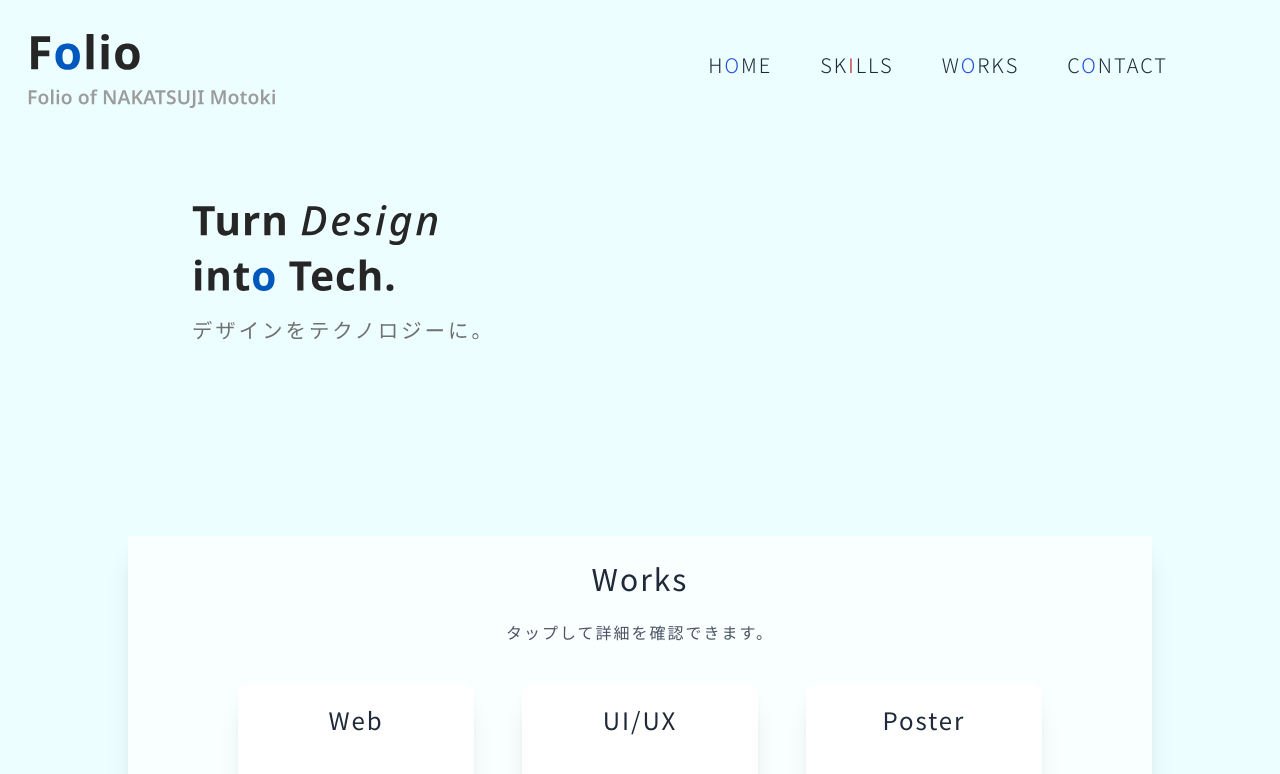
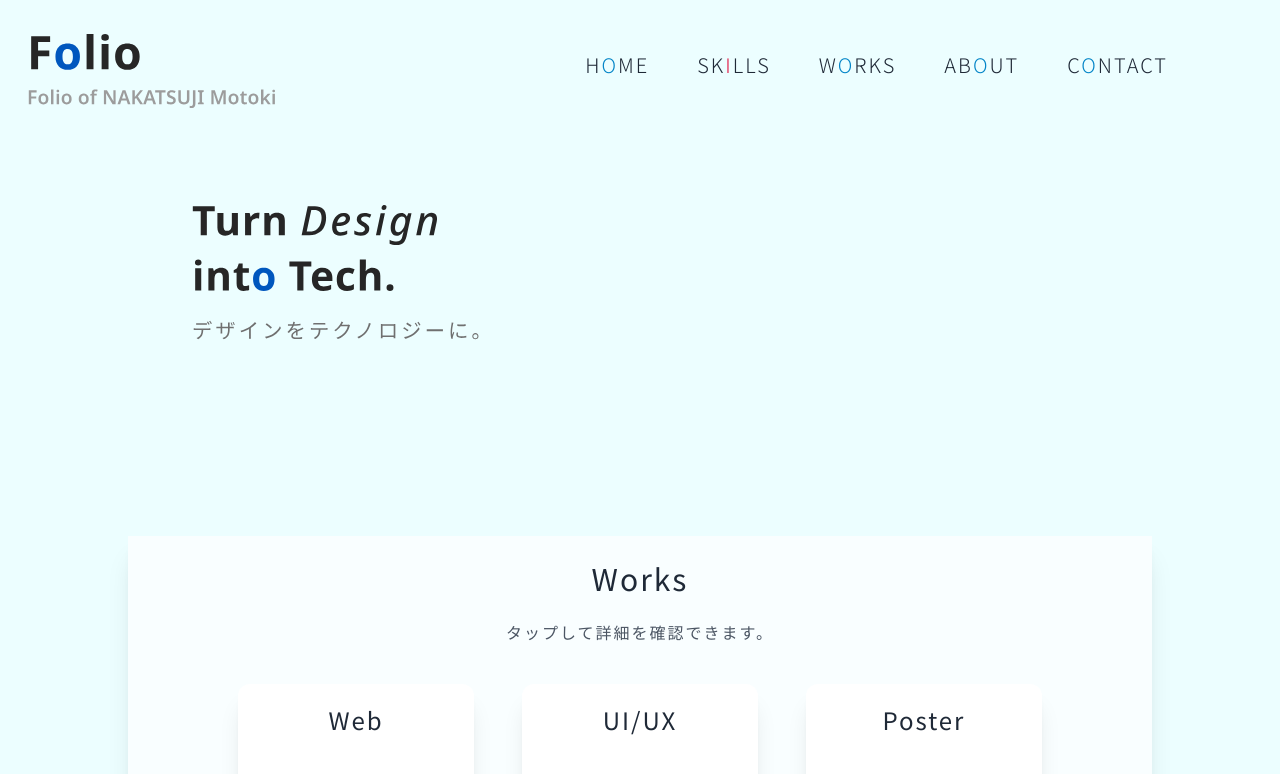
Before and after one commit to katsuji3197/Portfolio-Next, a Next.js app: page / in a window 1280 px wide. Shown: the top 774 px of the page. Built offline with nearby package versions, Linux system fonts and the light colour scheme.

Commit message:
feat:ヘッダー類の調整

```diff
--- a/ui/Header.tsx
+++ b/ui/Header.tsx
@@ -13,18 +13,21 @@ export function Header() {
       <Link href="/" className="item-center flex pl-[27px] hover:opacity-30">
         <Image src="/title.svg" alt="タイトル" width={250} height={33} />
       </Link>
-      <div className="g-black hidden bg-opacity-30 md:flex md:items-center md:justify-between md:pr-[7rem] font-light text-gray-800">
-          <Link href='/' className='text-xl text-thin hover:text-gray-400'>
-            H<span className='text-blue-700'>O</span>ME
+      <div className="g-black hidden bg-opacity-30 md:flex md:items-center md:justify-between md:pr-[3rem] xl:pr-[7rem] font-light text-gray-800">
+          <Link href='/' className='text-base xl:text-xl text-thin hover:text-gray-400'>
+            H<span className='text-sky-600'>O</span>ME
           </Link>
-          <Link href='/skills' className='pl-12 text-xl hover:text-gray-400'>
-            SK<span className='text-red-700'>I</span>LLS
+          <Link href='/skills' className='pl-6 xl:pl-12 text-base xl:text-xl hover:text-gray-400'>
+            SK<span className='text-rose-600'>I</span>LLS
           </Link>
-          <Link href='/works' className='pl-12 text-xl hover:text-gray-400'>
-            W<span className='text-blue-700'>O</span>RKS
+          <Link href='/works' className='pl-6 xl:pl-12 text-base xl:text-xl hover:text-gray-400'>
+            W<span className='text-sky-600'>O</span>RKS
           </Link>
-          <Link href='/contact' className='pl-12 text-xl hover:text-gray-400'>
-            C<span className='text-blue-700'>O</span>NTACT
+          <Link href='/about' className='pl-6 xl:pl-12 text-base xl:text-xl hover:text-gray-400'>
+            AB<span className='text-sky-600'>O</span>UT
+          </Link>
+          <Link href='/contact' className='pl-6 xl:pl-12 text-base xl:text-xl hover:text-gray-400'>
+            C<span className='text-sky-600'>O</span>NTACT
           </Link>
       </div>
       <div className="flex pr-[1.5rem] md:hidden pt-6">
--- a/ui/MobileBurgerMenu.tsx
+++ b/ui/MobileBurgerMenu.tsx
@@ -20,16 +20,23 @@ type FooterSNS = {
 
 const mobileBurgerMenuItems: Array<MobileBurgerMenuItem> = [
   {
-    text: 'TOP',
+    text: 'HOME',
     href: '/',
   },
+
+  {
+    text: 'SKILLS',
+    href: '/skills',
+  },
+
+  {
+    text: 'WORKS',
+    href: '/works',
+  },
+
   {
     text: 'ABOUT',
     href: '/about',
-  },
-  {
-    text: 'WORKS',
-    href: '/works',
   },
   {
     text: 'CONTACT',
@@ -81,7 +88,7 @@ export function MobileBurgerMenu({ isOpen, setIsOpen }: MobileBurgerMenuProps) {
               alt="閉じる"
             />
           </button>
-          <div className="flex max-h-[50vh] min-h-[380px] flex-col justify-between pt-[13vh] text-[24px] sm:text-[30px] text-gray-700 pl-9">
+          <div className="flex max-h-[50vh] min-h-[380px] flex-col justify-between pt-[10vh] text-[24px] sm:text-[30px] text-gray-700 pl-9">
             {mobileBurgerMenuItems.map((item) => (
               <Link href={item.href} key={item.text} onClick={closeMenu}>
                 <p>{item.text}</p>
```
